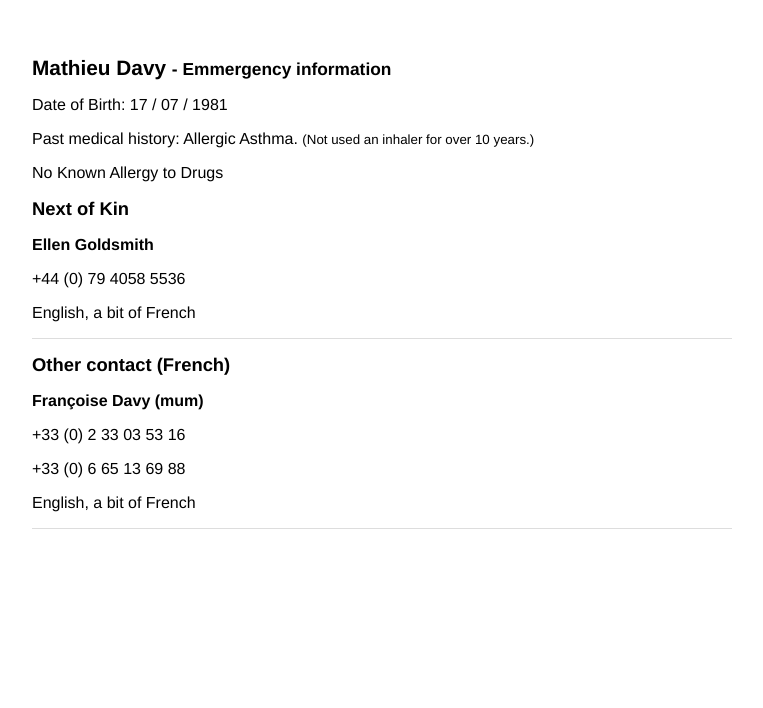
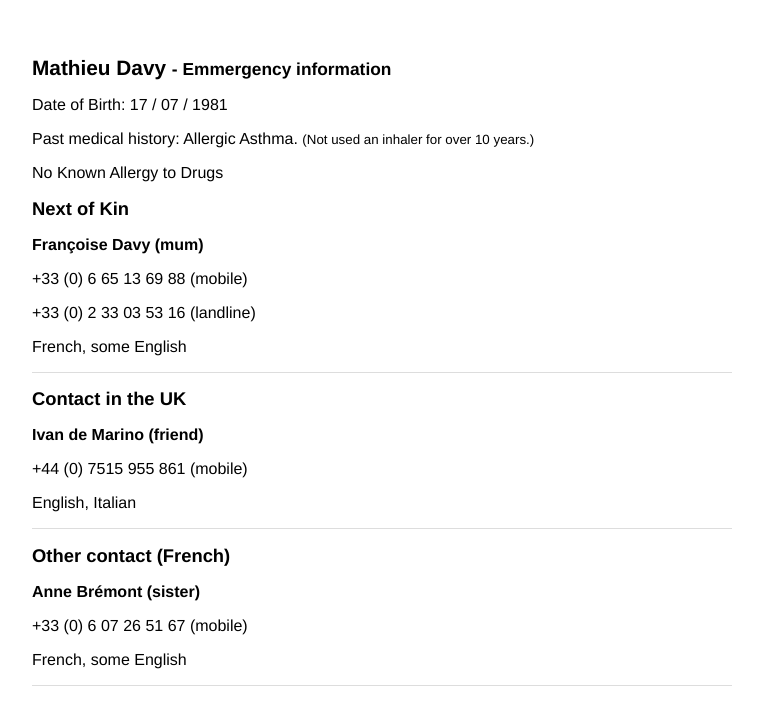
Before and after one commit to ekynoxe/id, a plain HTML site: page public/index.html in a window 1280 px wide. Shown: the whole page, without its empty margins (258-1021 px from the left). Drawn offline with Linux system fonts and the light colour scheme.

Commit message:
@ekynoxe - Updating contacts

```diff
--- a/public/index.html
+++ b/public/index.html
@@ -39,19 +39,28 @@
         <section>
             <h2>Next of Kin</h2>
             <article>
-                <h3>Ellen Goldsmith</h3>
-                <p>+44 (0) 79 4058 5536</p>
-                <p>English, a bit of French</p>
+                <h3>Fran&ccedil;oise Davy (mum)</h3>
+                <p>+33 (0) 6 65 13 69 88 (mobile)</p>
+                <p>+33 (0) 2 33 03 53 16 (landline)</p>
+                <p>French, some English</p>
+            </article>
+        </section>
+
+        <section>
+            <h2>Contact in the UK</h2>
+            <article>
+                <h3>Ivan de Marino (friend)</h3>
+                <p>+44 (0) 7515 955 861 (mobile)</p>
+                <p>English, Italian</p>
             </article>
         </section>
 
         <section>
             <h2>Other contact (French)</h2>
             <article>
-                <h3>Fran&ccedil;oise Davy (mum)</h3>
-                <p>+33 (0) 2 33 03 53 16</p>
-                <p>+33 (0) 6 65 13 69 88</p>
-                <p>English, a bit of French</p>
+                <h3>Anne Brémont (sister)</h3>
+                <p>+33 (0) 6 07 26 51 67 (mobile)</p>
+                <p>French, some English</p>
             </article>
         </section>
 </body>
```
Also changed, not shown: 1 other file.
